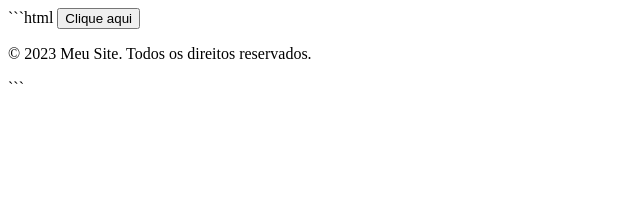
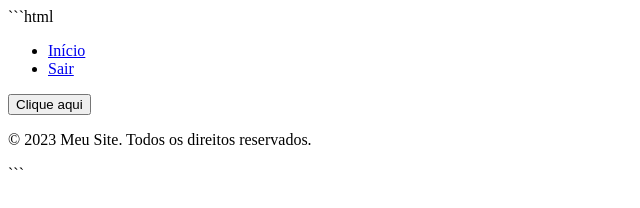
Before and after one commit to Vinicius-Lummertz/Repo-Criado-Por-Codigo, a plain HTML site: page index.html in a window 1280 px wide. Shown: the whole page, without its empty margins (0-640 px from the left). Drawn offline with Linux system fonts and the light colour scheme.

Commit message:
feat: Refactor index.html based on AI analysis

````diff
--- a/index.html
+++ b/index.html
@@ -1,4 +1,10 @@
 ```html
+<nav>
+  <ul>
+    <li><a href="#">Início</a></li>
+    <li><a href="#">Sair</a></li>
+  </ul>
+</nav>
 <button onclick="console.log('oi')">Clique aqui</button>
 <footer>
   <p>&copy; 2023 Meu Site. Todos os direitos reservados.</p>
````
